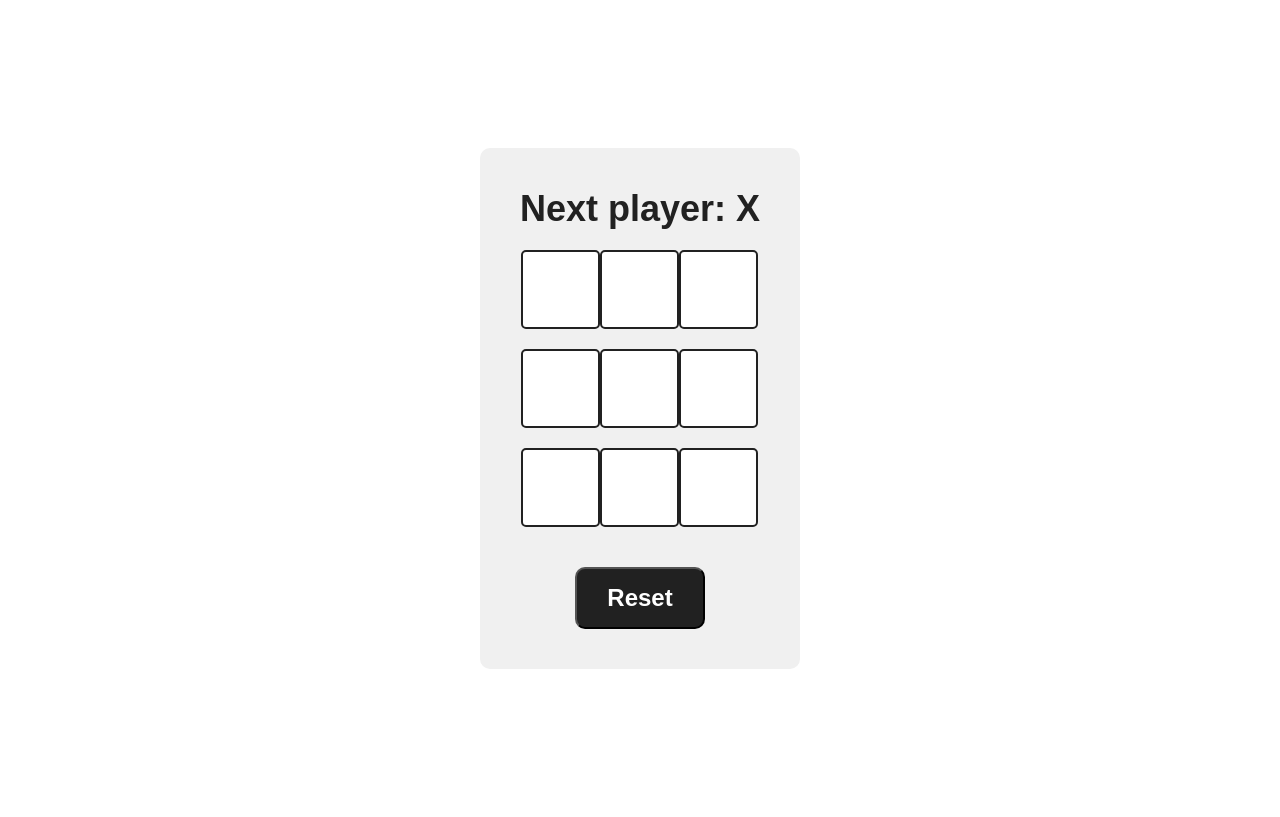
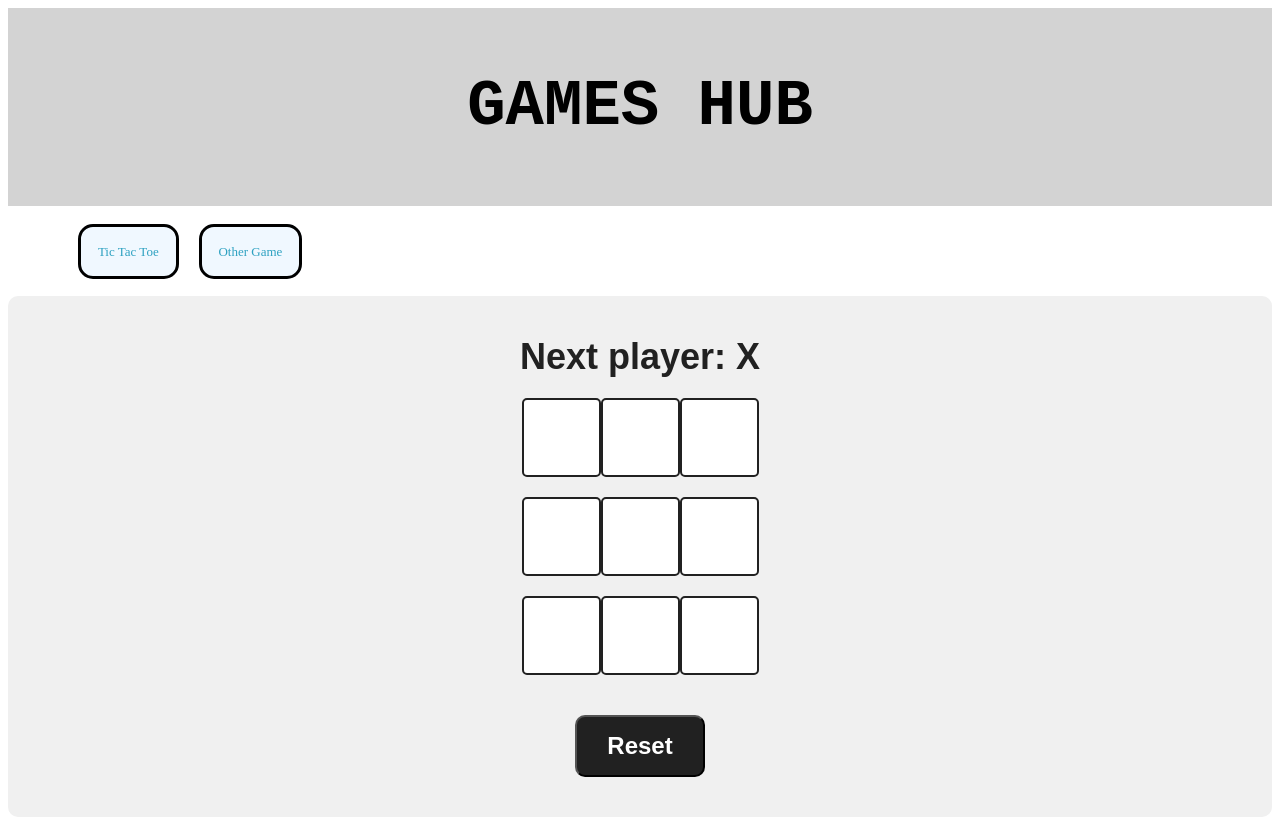
Before and after one commit to Ege-Guney/SmallGameHub, a React (Create React App) app: page /tictactoe in a window 1280 px wide. Built offline with nearby package versions, Linux system fonts and the light colour scheme.

Commit message:
add general page

```diff
--- a/package.json
+++ b/package.json
@@ -8,7 +8,8 @@
     "@testing-library/user-event": "^13.5.0",
     "react": "^18.2.0",
     "react-dom": "^18.2.0",
-    "react-scripts": "5.0.1",
+    "react-router-dom": "^6.8.0",
+    "react-scripts": "^2.1.3",
     "web-vitals": "^2.1.4"
   },
   "scripts": {
--- a/src/App.css
+++ b/src/App.css
@@ -1,5 +1,4 @@
 .app {
-  display: flex;
   justify-content: center;
   align-items: center;
   height: 100vh;
--- a/src/App.js
+++ b/src/App.js
@@ -1,11 +1,11 @@
 import React from "react";
-import TicTacToe from "./TicTacToe";
+import GeneralPage from "./GeneralPage";
 import "./app.css";
 
 function App() {
   return (
     <div className="app">
-      <TicTacToe />
+      <GeneralPage />
     </div>
   );
 }
--- /dev/null
+++ b/src/GeneralPage.js
@@ -0,0 +1,33 @@
+import React from "react";
+import "./generalpage.css";
+import TicTacToe from "./TicTacToe";
+import { Route, BrowserRouter as Router, Link, Routes } from "react-router-dom";
+
+const GeneralPage = () => {
+  return (
+    <Router>
+      <header>
+        <h1>GAMES HUB</h1>
+      </header>
+      <nav>
+        <ul class="all_links">
+          <li>
+            <Link class="one_link" to="/tictactoe">
+              Tic Tac Toe
+            </Link>
+          </li>
+          <li>
+            <Link class="one_link" to="/othergame">
+              Other Game
+            </Link>
+          </li>
+        </ul>
+      </nav>
+      <Routes>
+        <Route exact path="/tictactoe" element={<TicTacToe />}></Route>
+      </Routes>
+    </Router>
+  );
+};
+
+export default GeneralPage;
--- /dev/null
+++ b/src/generalpage.css
@@ -0,0 +1,44 @@
+header {
+  background-color: lightgray;
+  padding: 20px;
+  text-align: center;
+  font-size: xx-large;
+  font-family: "Courier New", Courier, monospace;
+}
+
+nav {
+  display: flex;
+  justify-content: left;
+  padding: 20px;
+}
+
+nav ul {
+  list-style: none;
+  display: flex;
+}
+
+nav li {
+  margin: 0 10px;
+}
+
+.all_links {
+  position: relative;
+  height: 100%;
+}
+
+.one_link {
+  color: #2da1c1;
+  font-size: small;
+  justify-content: center;
+  text-decoration: none;
+  right: 0;
+  padding: 1.3em;
+  background-color: aliceblue;
+  border-radius: 15px;
+  border: 3px black solid;
+}
+
+.one_link:hover {
+  color: #f90;
+  text-decoration: underline;
+}
```
Also changed, not shown: 1 other file (tests, documents, lock files or other folders).
